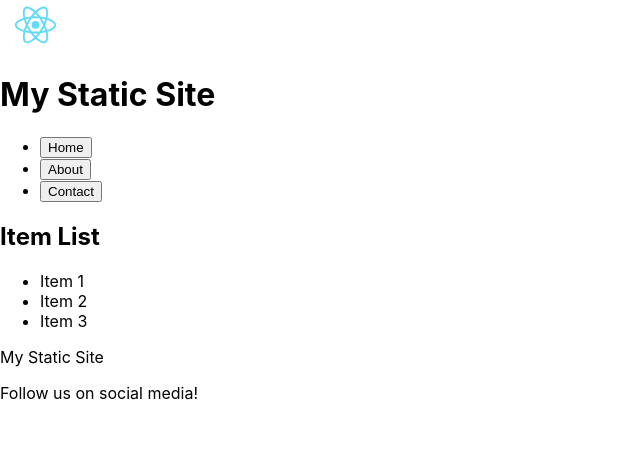
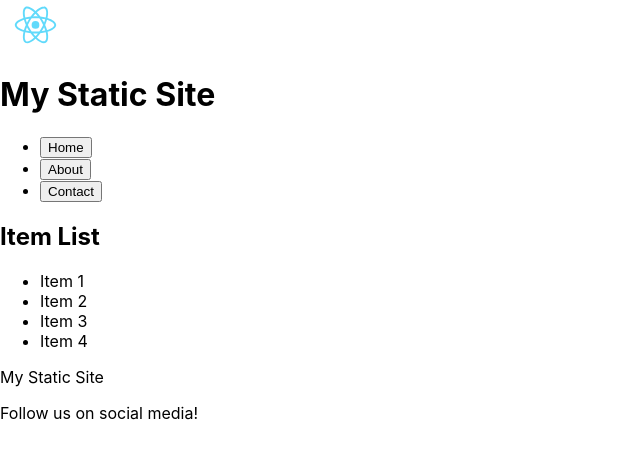
Before and after one commit to SeyedaliHezaveh/version-control-ci-cd-HW1, a React (Create React App) app: page / in a window 1280 px wide. Shown: the top 458 px of the page, without its empty margins (0-640 px from the left). Built offline with nearby package versions, Linux system fonts and the light colour scheme.

Commit message:
add item 4

```diff
--- a/src/components/ItemList/ItemList.jsx
+++ b/src/components/ItemList/ItemList.jsx
@@ -1,6 +1,6 @@
 import React from 'react';
 
-const items = ['Item 1', 'Item 2', 'Item 3'];
+const items = ['Item 1', 'Item 2', 'Item 3', 'Item 4'];
 
 const ItemList = () => {
   return (
```
